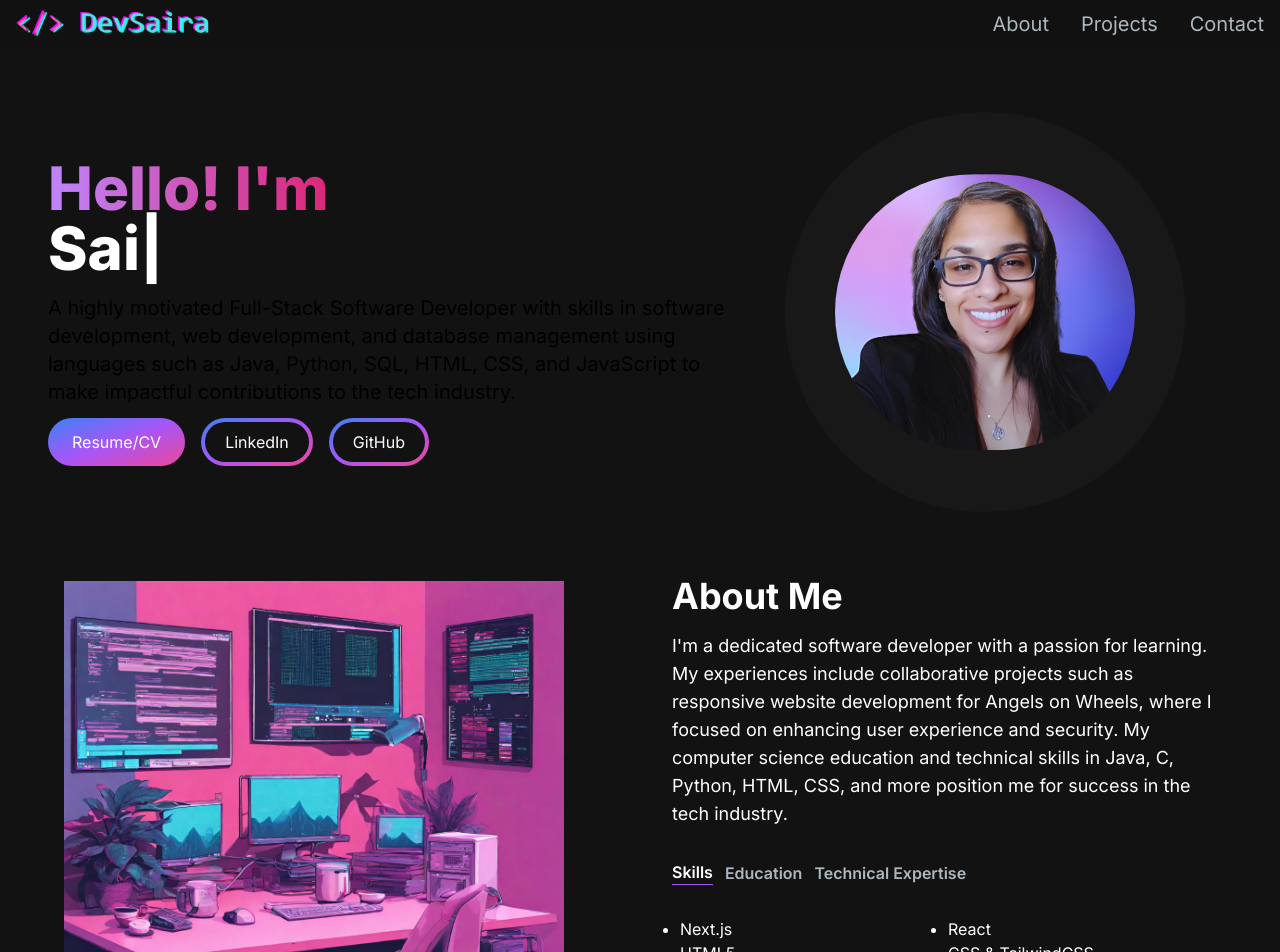
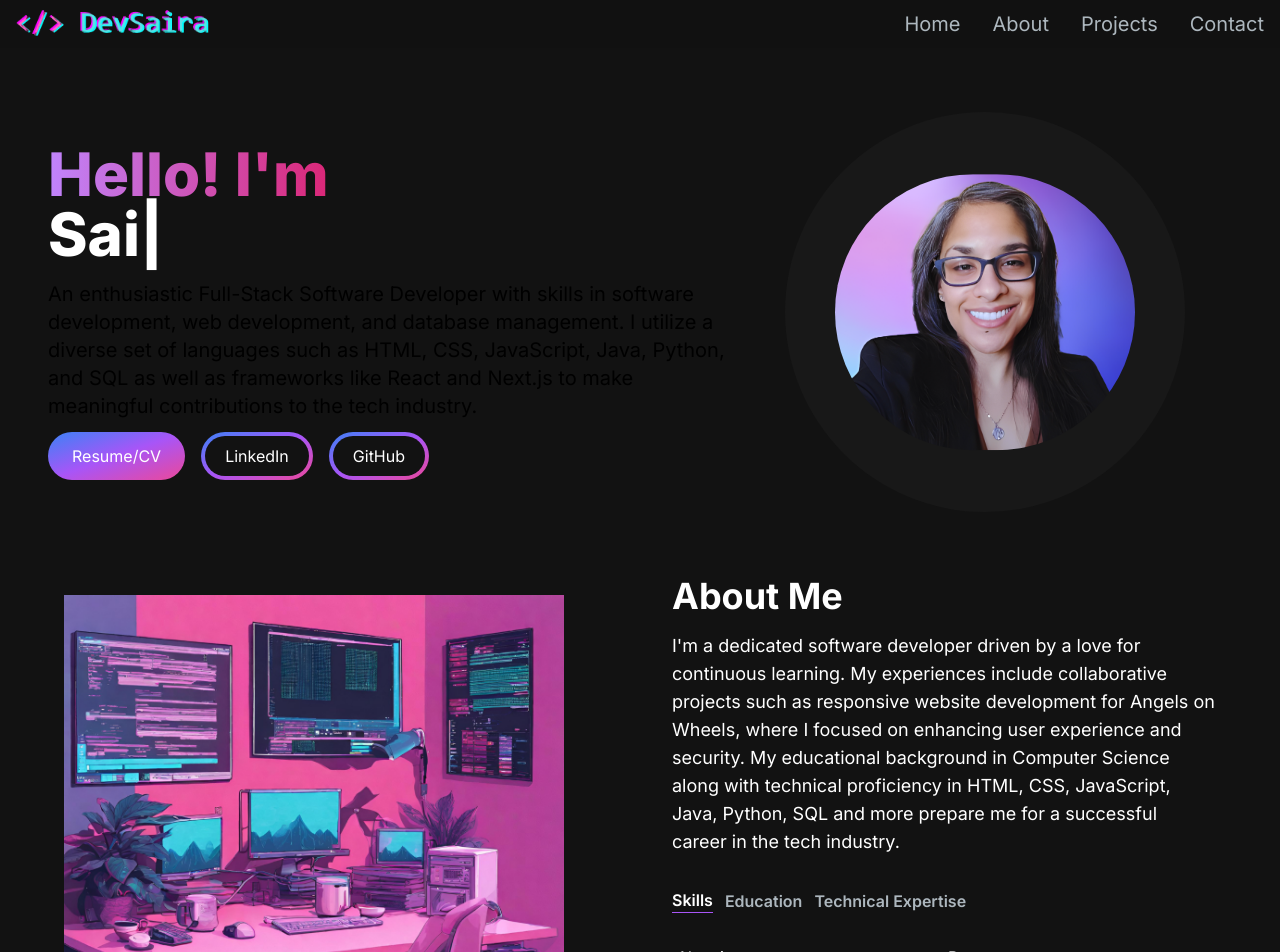
Before and after one commit to SairaBeg/next-portfolio, a Next.js app: page / in a window 1280 px wide. Shown: the top 952 px of the page. Built offline with nearby package versions, Linux system fonts and the light colour scheme.

Commit message:
Navbar update, updated hero & about paragraphs

```diff
--- a/app/components/About.jsx
+++ b/app/components/About.jsx
@@ -79,12 +79,13 @@ const About = () => {
         <div className="mt-4 md:mt-0 text-left flex flex-col h-full">
           <h2 className="text-4xl font-bold text-white mb-4">About Me</h2>
           <p className="text-base lg:text-lg">
-            I&apos;m a dedicated software developer with a passion for learning.
-            My experiences include collaborative projects such as responsive
-            website development for Angels on Wheels, where I focused on
-            enhancing user experience and security. My computer science
-            education and technical skills in Java, C, Python, HTML, CSS, and
-            more position me for success in the tech industry.
+            I&apos;m a dedicated software developer driven by a love for
+            continuous learning. My experiences include collaborative projects
+            such as responsive website development for Angels on Wheels, where I
+            focused on enhancing user experience and security. My educational
+            background in Computer Science along with technical proficiency in
+            HTML, CSS, JavaScript, Java, Python, SQL and more prepare me for a
+            successful career in the tech industry.
           </p>
           <div className="flex flex-row justify-start mt-8">
             <TabButton
--- a/app/components/Hero.jsx
+++ b/app/components/Hero.jsx
@@ -7,7 +7,7 @@ import { TypeAnimation } from "react-type-animation";
 
 const Hero = () => {
   return (
-    <section>
+    <section id="home">
       <div className="grid grid-cols-1 sm:grid-cols-12">
         <motion.div
           initial={{ opacity: 0, scale: 0.5 }}
@@ -38,10 +38,11 @@ const Hero = () => {
             />
           </h1>
           <p className="text-[#ADB&BE] text-base sm:text-lg lg:text-xl">
-            A highly motivated Full-Stack Software Developer with skills in
-            software development, web development, and database management using
-            languages such as Java, Python, SQL, HTML, CSS, and JavaScript to
-            make impactful contributions to the tech industry.
+            An enthusiastic Full-Stack Software Developer with skills in
+            software development, web development, and database management. I
+            utilize a diverse set of languages such as HTML, CSS, JavaScript,
+            Java, Python, and SQL as well as frameworks like React and Next.js
+            to make meaningful contributions to the tech industry.
           </p>
 
           <div>
--- a/app/components/Navbar.jsx
+++ b/app/components/Navbar.jsx
@@ -7,6 +7,10 @@ import { Bars3Icon, XMarkIcon } from "@heroicons/react/24/solid";
 import MenuOverlay from "./MenuOverlay";
 
 const navLinks = [
+  {
+    title: "Home",
+    path: "/#home",
+  },
   {
     title: "About",
     path: "/#about",
```
